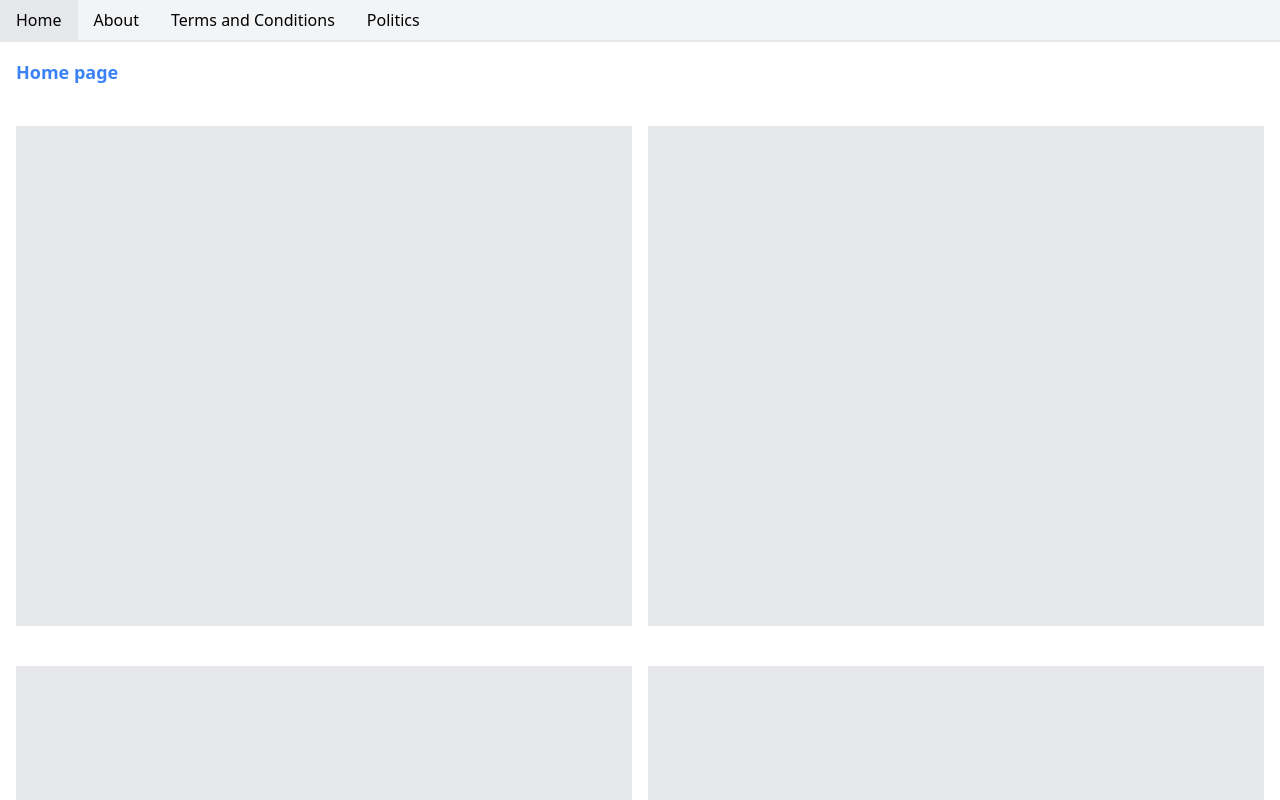
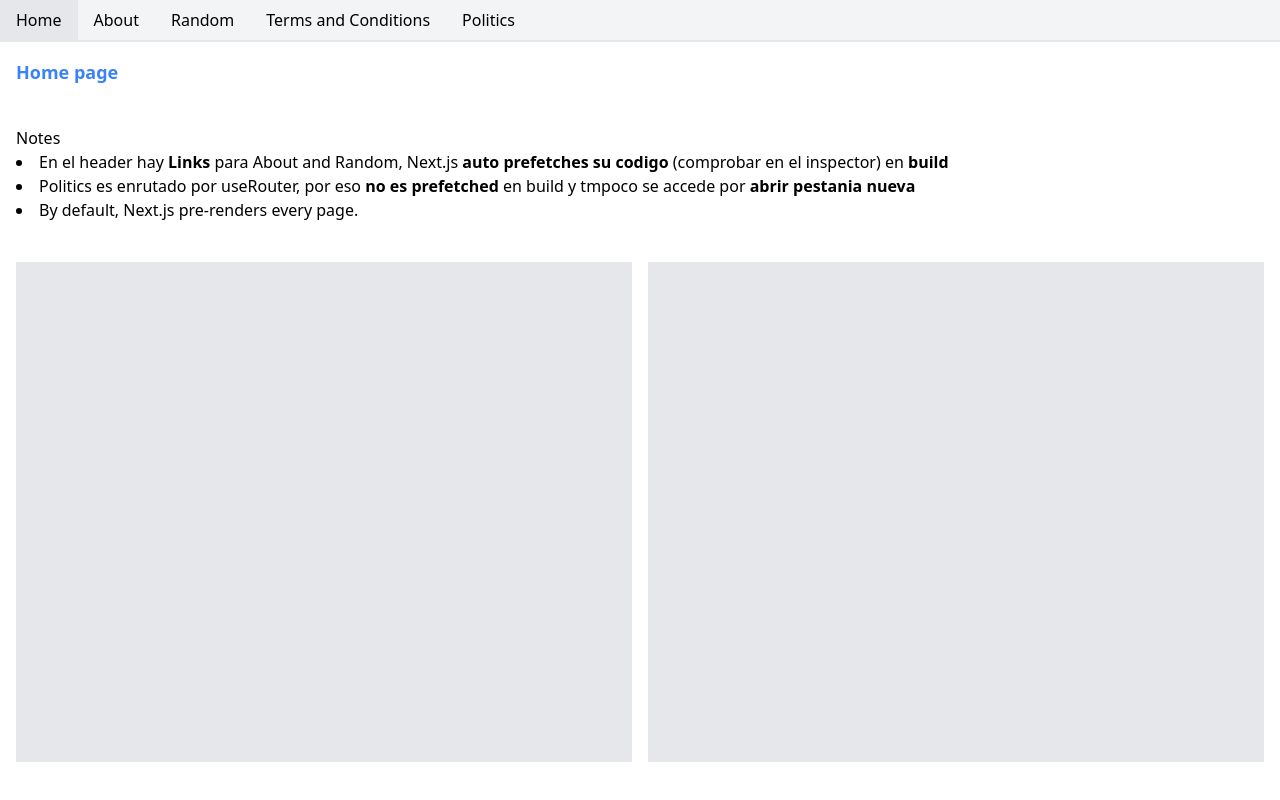
Before and after one commit to cnerylozada/prubas-next, a Next.js app: page / in a window 1280 px wide. Shown: the top 800 px of the page. Built offline with nearby package versions, Linux system fonts and the light colour scheme.

Commit message:
feat: getStaticProps

```diff
--- a/components/Header.tsx
+++ b/components/Header.tsx
@@ -10,6 +10,9 @@ export const Header = () => {
       </Link>
       <Link href="/about">
         <a className="py-2 px-4 hover:bg-gray-200 cursor-pointer">About</a>
+      </Link>
+      <Link href="/random">
+        <a className="py-2 px-4 hover:bg-gray-200 cursor-pointer">Random</a>
       </Link>
       <a
         href="/terms-conditions"
--- a/pages/about.tsx
+++ b/pages/about.tsx
@@ -1,16 +1,34 @@
 import { useEffect, useState } from "react";
 import { getStaff } from "../services/staff";
 
-const About = () => {
-  const [staff, setStaff] = useState<any>();
-  useEffect(() => {
-    getStaff().then((_) => setStaff(_));
-  }, []);
+export async function getStaticProps() {
+  const staff = await getStaff();
+  return {
+    props: { staff },
+  };
+}
+const About = ({ staff }: { staff: any }) => {
+  // const [staff, setStaff] = useState<any>();
+  // useEffect(() => {
+  //   getStaff().then((_) => setStaff(_));
+  // }, []);
   return (
     <>
       <div>
         <div className="text-lg font-bold text-blue-500">About</div>
         <div>
+          <p>Notes</p>
+          <ul className="list-inside list-disc">
+            <li>
+              getStaticProps page: el json de la data cargada se genera al
+              <span className="font-bold">inicio de la app</span> (ver
+              inspector), es por eso q la data y la pagina se cargan cai de
+              inmediato cuando entras en ella
+            </li>
+          </ul>
+        </div>
+        <div>
+          {!staff && <p>Loading ...</p>}
           {!!staff &&
             staff.map((_: any, index: number) => <p key={index}>{_.name}</p>)}
         </div>
--- a/pages/index.tsx
+++ b/pages/index.tsx
@@ -12,6 +12,25 @@ const Home = () => {
 
       <div className="space-y-10">
         <div className="text-lg font-bold text-blue-500">Home page</div>
+        <div>
+          <p>Notes</p>
+          <ul className="list-inside list-disc">
+            <li>
+              En el header hay <span className="font-bold">Links</span> para
+              About and Random, Next.js{" "}
+              <span className="font-bold">auto prefetches su codigo</span>{" "}
+              (comprobar en el inspector) en{" "}
+              <span className="font-bold">build</span>
+            </li>
+            <li>
+              Politics es enrutado por useRouter, por eso{" "}
+              <span className="font-bold">no es prefetched</span> en build y
+              tmpoco se accede por{" "}
+              <span className="font-bold">abrir pestania nueva</span>
+            </li>
+            <li>By default, Next.js pre-renders every page.</li>
+          </ul>
+        </div>
         {[1, 2, 3, 4, 5, 6, 7, 8, 9].map((_) => (
           <div key={_} className="grid grid-cols-2 gap-4 h-[500px]">
             <div className="bg-gray-200"></div>
--- /dev/null
+++ b/pages/random.tsx
@@ -0,0 +1,11 @@
+const Random = () => {
+  return (
+    <>
+      <div>
+        <div className="text-lg font-bold text-blue-500">Random</div>
+      </div>
+    </>
+  );
+};
+
+export default Random;
```
